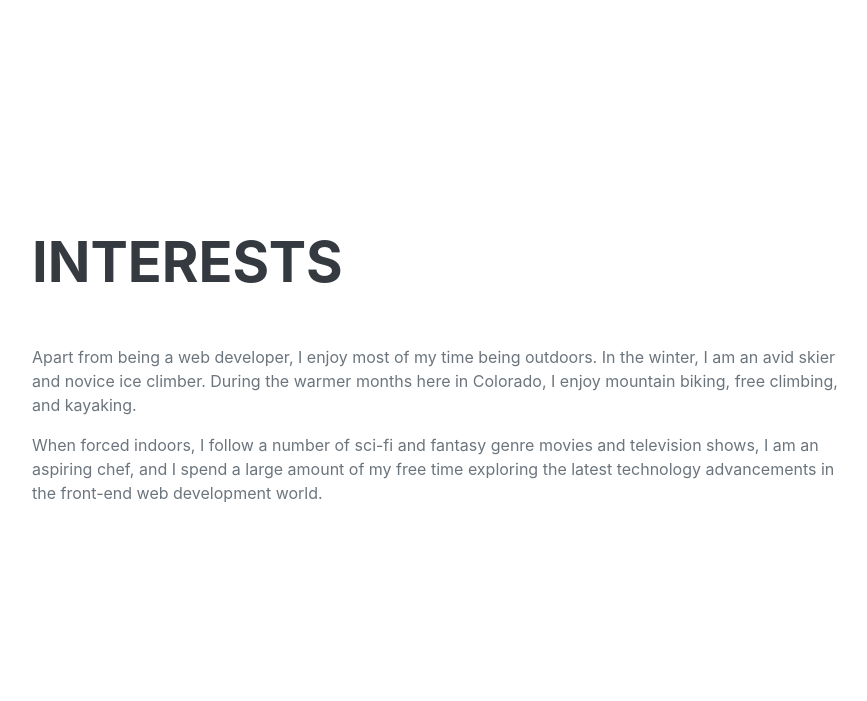
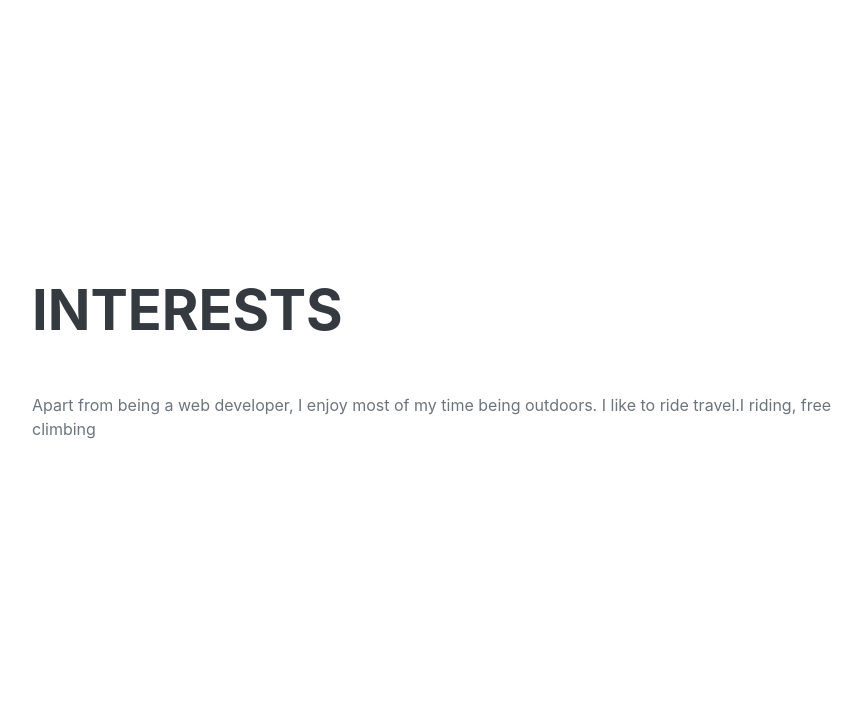
Before and after one commit to bibek723/bibekkharel, a Django app: page / in a window 1280 px wide. Shown: the part 2916-3617 px from the top of the page, without its empty margins (336-1203 px from the left). Run offline with Django 3.2, Linux system fonts and the light colour scheme; data comes from the database, SQL or seed files in the repository; some libraries are stand-ins or nearby versions; some web fonts are replaced.

Commit message:
updated host

```diff
--- a/project/templates/project/index.html
+++ b/project/templates/project/index.html
@@ -174,8 +174,8 @@
             <section class="resume-section" id="interests">
                 <div class="resume-section-content">
                     <h2 class="mb-5">Interests</h2>
-                    <p>Apart from being a web developer, I enjoy most of my time being outdoors. In the winter, I am an avid skier and novice ice climber. During the warmer months here in Colorado, I enjoy mountain biking, free climbing, and kayaking.</p>
-                    <p class="mb-0">When forced indoors, I follow a number of sci-fi and fantasy genre movies and television shows, I am an aspiring chef, and I spend a large amount of my free time exploring the latest technology advancements in the front-end web development world.</p>
+                    <p>Apart from being a web developer, I enjoy most of my time being outdoors. I like to ride travel.I riding, free climbing</p>
+
                 </div>
             </section>
             <hr class="m-0" />
```
